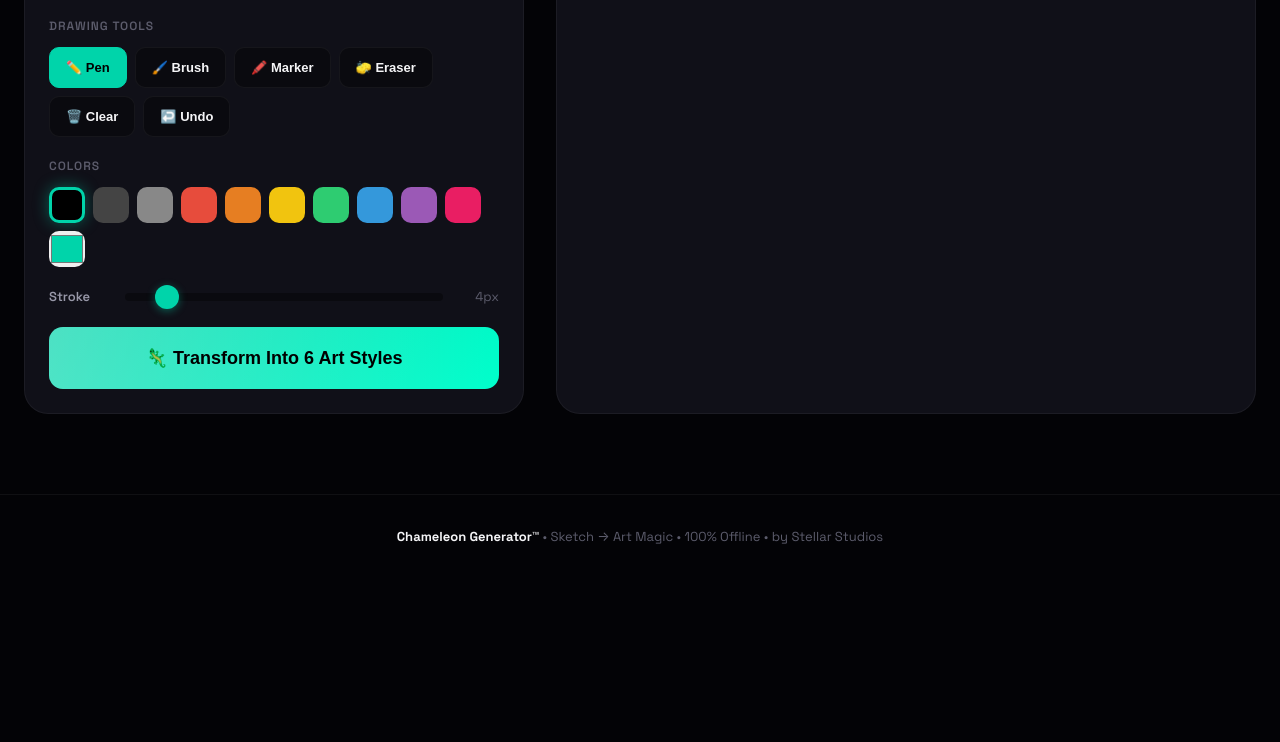
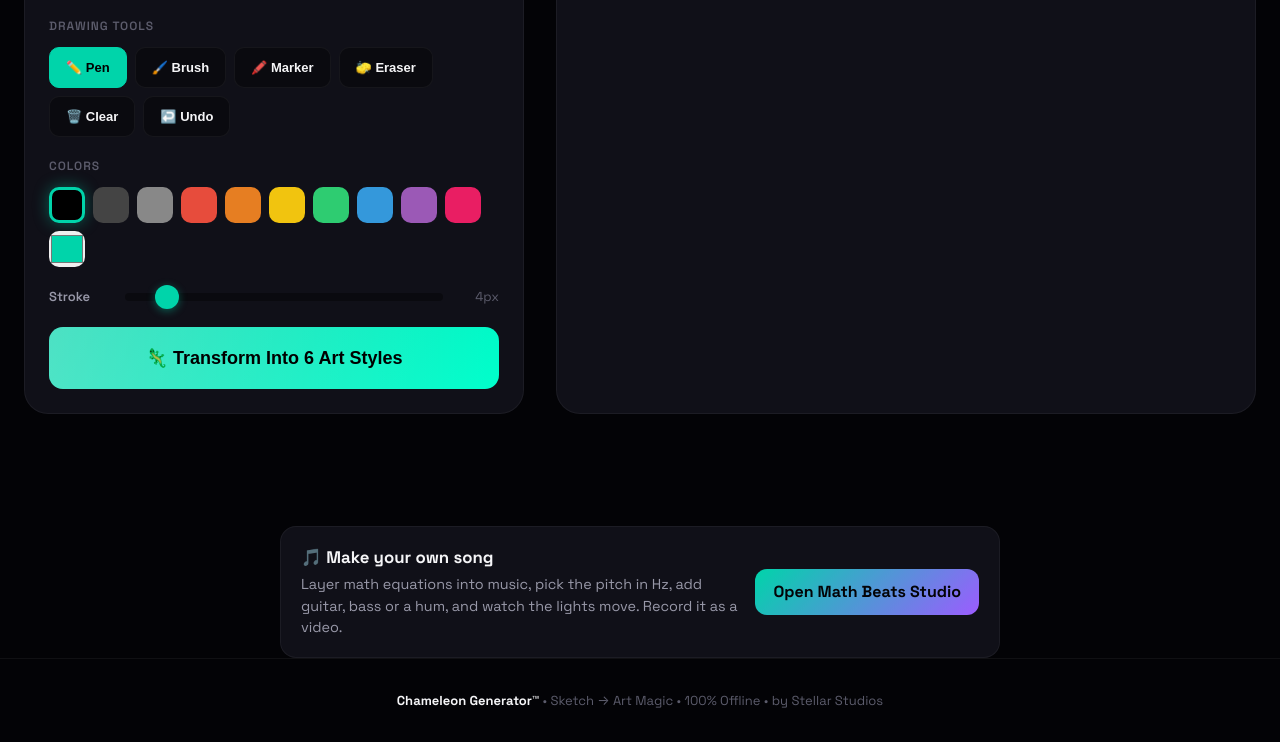
Before and after one commit to jordanendeavors-collab/Chameleonstudios, a plain HTML site: page index.html in a window 1280 px wide. Shown: the part 775-1517 px from the top of the page. Before the commit the page ends 1353 px from the top, so only its background shows below. Drawn offline with Linux system fonts and the light colour scheme.

Commit message:
Add small 'Make your own song' link to Math Beats Studio
Co-Authored-By: Claude Sonnet 5.5 <noreply@anthropic.com>
Claude-Session: https://claude.ai/code/session_016buJKB1VVCsLfYbuTkiUYm

```diff
--- a/index.html
+++ b/index.html
@@ -645,6 +645,12 @@
         .toast.error { border-color: #ff4466; }
 
         /* Footer */
+        .song-card { max-width: 720px; margin: 32px auto 0; padding: 18px 20px; background: var(--card); border: 1px solid var(--border); border-radius: 16px; display: flex; gap: 16px; align-items: center; flex-wrap: wrap; }
+        .song-card h3 { margin: 0 0 4px; font-size: 1.05rem; color: var(--text); }
+        .song-card p { margin: 0; font-size: 0.9rem; color: var(--text-dim); }
+        .song-card .song-txt { flex: 1 1 240px; }
+        .song-card a { background: linear-gradient(135deg, var(--accent), var(--purple)); color: #030306; font-weight: 700; text-decoration: none; padding: 11px 18px; border-radius: 12px; }
+
         footer {
             text-align: center;
             padding: 32px;
@@ -881,6 +887,14 @@
             <div class="gallery-grid" id="savedGrid"></div>
         </section>
     </main>
+
+    <section class="song-card" aria-label="Make your own song">
+        <div class="song-txt">
+            <h3>🎵 Make your own song</h3>
+            <p>Layer math equations into music, pick the pitch in Hz, add guitar, bass or a hum, and watch the lights move. Record it as a video.</p>
+        </div>
+        <a href="https://4in7hld8hum.com/beats.html" target="_blank" rel="noopener">Open Math Beats Studio</a>
+    </section>
 
     <footer>
         <p><strong>Chameleon Generator™</strong> • Sketch → Art Magic • 100% Offline • by Stellar Studios</p>
```
